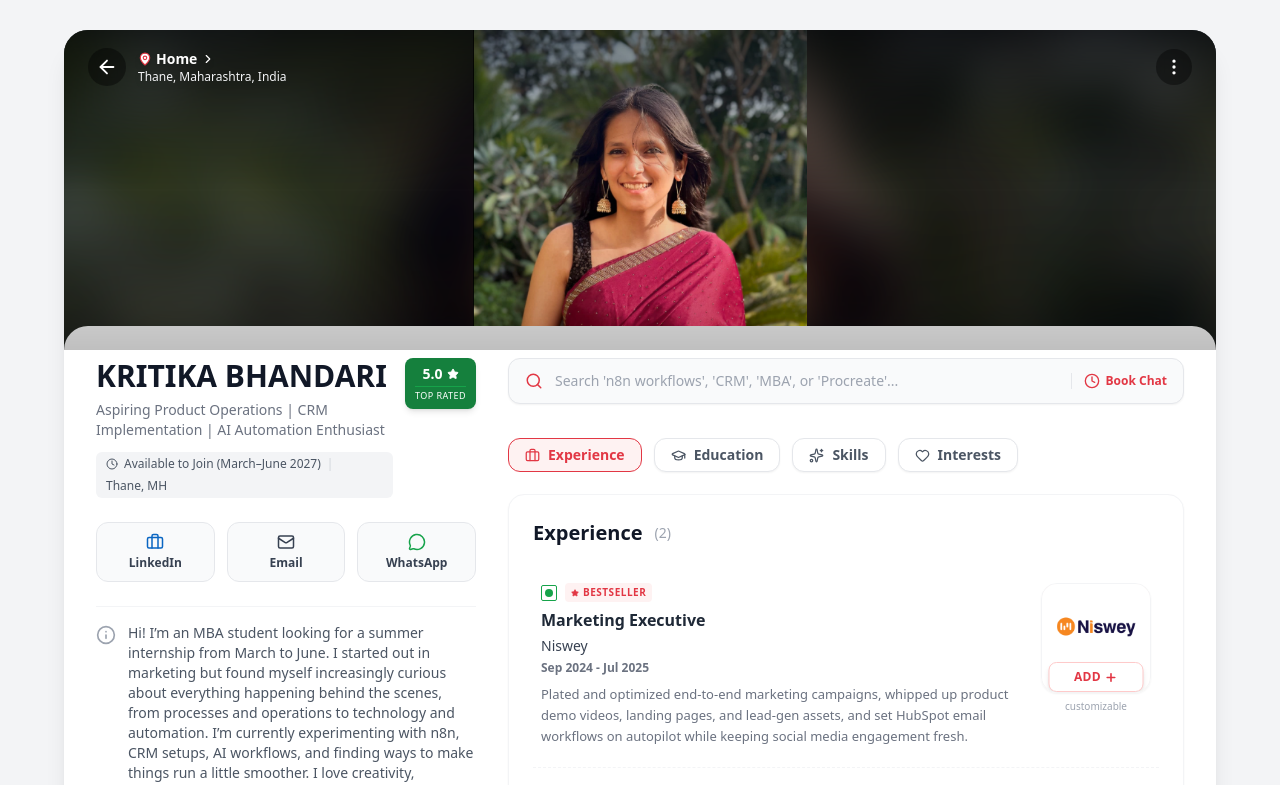
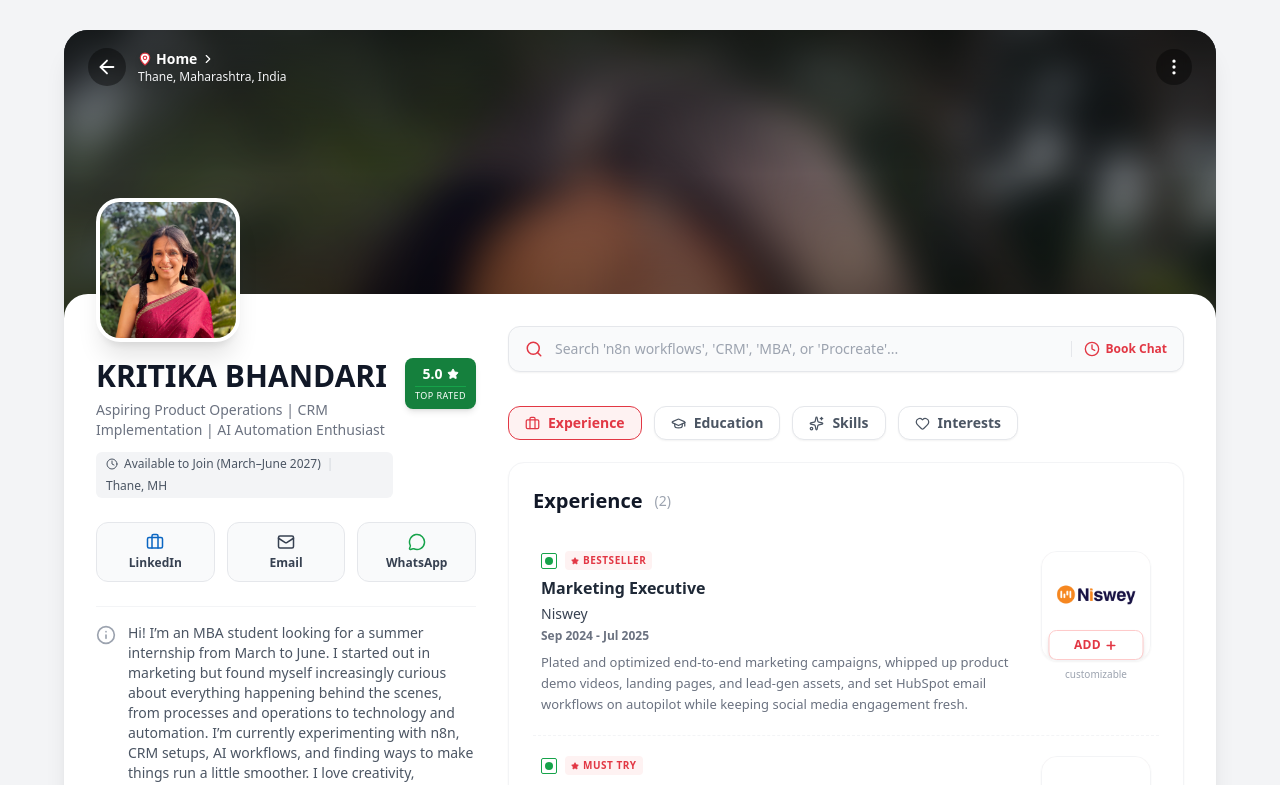
Before and after one commit to kritikabhandarii/Kritika-Bhandari-Resume, a React (Create React App) app: page / in a window 1280 px wide. Shown: the top 785 px of the page. Built offline with nearby package versions, Linux system fonts and the light colour scheme.

Commit message:
Update App.jsx

```diff
--- a/src/App.jsx
+++ b/src/App.jsx
@@ -343,7 +343,7 @@ export default function ZomatoResume() {
 
   return (
     <div className="min-h-dvh bg-gray-100 font-sans text-gray-800 selection:bg-red-100 selection:text-red-900 pb-24 lg:py-8 lg:px-6">
-      {/* Main Card Container: Clean 4-corner rounding on desktop without breaking sticky children */}
+      {/* Main Card Container */}
       <div className="w-full max-w-md md:max-w-3xl lg:max-w-6xl mx-auto bg-white min-h-dvh lg:min-h-0 lg:rounded-3xl shadow-xl relative">
         {/* Sticky Top Navbar */}
         <div
@@ -460,38 +460,51 @@ export default function ZomatoResume() {
           )}
         </div>
 
-        {/* Hero Banner: Full-bleed on mobile, blurred backdrop + uncropped portrait on tablet/desktop */}
+        {/* Hero Cover Banner: Lush ambient greenery banner on wide screens, direct full-bleed on mobile */}
         <div
           className={`relative w-full -mt-16 bg-gray-900 transition-all duration-300 lg:rounded-t-3xl overflow-hidden ${
-            trimmedQuery ? "h-28" : "h-64 md:h-72 lg:h-80"
+            trimmedQuery ? "h-28" : "h-56 md:h-64 lg:h-72"
           }`}
         >
-          {/* Blurred ambient background for wide screens */}
+          {/* Ambient greenery backdrop (blurred & zoomed into the trees/foliage on tablet/desktop) */}
           <img
             src="/images/kritika.png"
             alt=""
             aria-hidden="true"
-            className="hidden md:block absolute inset-0 w-full h-full object-cover object-[center_30%] scale-110 blur-xl brightness-50"
+            className="hidden md:block w-full h-full object-cover object-[center_15%] scale-150 blur-md brightness-75"
           />
 
-          {/* Main Photo: Fills width on mobile; fits cleanly without cropping your face/smile on desktop */}
+          {/* Mobile keeps the direct full-bleed photo */}
           <img
             src="/images/kritika.png"
             alt="Kritika Bhandari"
-            className="relative z-10 w-full h-full object-cover object-[center_35%] md:object-contain"
+            className="md:hidden w-full h-full object-cover object-[center_35%]"
           />
 
-          <div className="absolute inset-0 z-20 bg-gradient-to-b from-black/50 via-transparent to-black/25 pointer-events-none" />
+          <div className="absolute inset-0 bg-gradient-to-b from-black/55 via-black/15 to-black/40 pointer-events-none" />
         </div>
 
-        {/* Main Content Area: Single column on mobile/tablet, 2-column split on desktop (lg:) */}
-        <div className="relative z-10 -mt-6 bg-white rounded-t-3xl lg:rounded-b-3xl lg:flex lg:items-start lg:gap-8 lg:px-8 lg:pt-8">
+        {/* Main Content Area: Clean white background, zero grey corner gaps */}
+        <div className="relative z-10 -mt-6 bg-white rounded-t-3xl lg:rounded-b-3xl lg:flex lg:items-start lg:gap-8 lg:px-8 lg:pb-8">
           {/* LEFT COLUMN (Profile Info & Bio - Sticky on Desktop) */}
           <div
             className={`px-4 sm:px-6 lg:px-0 pt-6 lg:pt-0 lg:w-[340px] xl:w-[380px] lg:shrink-0 lg:sticky lg:top-24 ${
               trimmedQuery ? "pb-3" : "pb-6"
             }`}
           >
+            {/* Desktop Overlapping Portrait Avatar (Uncropped, crisp & prominent) */}
+            {!trimmedQuery && (
+              <div className="hidden md:block -mt-20 lg:-mt-24 mb-4">
+                <div className="w-32 h-32 lg:w-36 lg:h-36 rounded-3xl overflow-hidden border-4 border-white shadow-xl bg-gray-100">
+                  <img
+                    src="/images/kritika.png"
+                    alt="Kritika Bhandari"
+                    className="w-full h-full object-cover object-[center_28%]"
+                  />
+                </div>
+              </div>
+            )}
+
             {/* Mobile/Tablet Search Input */}
             <div className={`lg:hidden ${trimmedQuery ? "mb-1" : "mb-5"}`}>
               <div className="bg-gray-50 border border-gray-200 rounded-xl px-3.5 py-2.5 flex items-center gap-2.5 focus-within:border-[#E23744] focus-within:bg-white transition-colors">
@@ -613,7 +626,7 @@ export default function ZomatoResume() {
           </div>
 
           {/* RIGHT COLUMN (Search Bar on Desktop, Category Pills & Menu List) */}
-          <div className="flex-1 min-w-0 bg-gray-100/50 lg:bg-transparent pt-2 lg:pt-0 pb-28 lg:pb-12">
+          <div className="flex-1 min-w-0 bg-gray-100/50 lg:bg-transparent pt-2 lg:pt-8 pb-28 lg:pb-4">
             {/* Desktop Search Bar */}
             <div className="hidden lg:block mb-5">
               <div className="bg-gray-50 border border-gray-200 rounded-xl px-4 py-3 flex items-center gap-3 focus-within:border-[#E23744] focus-within:bg-white transition-colors shadow-sm">
@@ -843,7 +856,7 @@ export default function ZomatoResume() {
               )}
 
             {/* Footer */}
-            <div className="py-8 flex flex-col items-center justify-center text-gray-400">
+            <div className="py-8 lg:pb-2 flex flex-col items-center justify-center text-gray-400">
               <div className="text-2xl font-black italic tracking-tighter opacity-30 mb-2">
                 zomato style
               </div>
```
